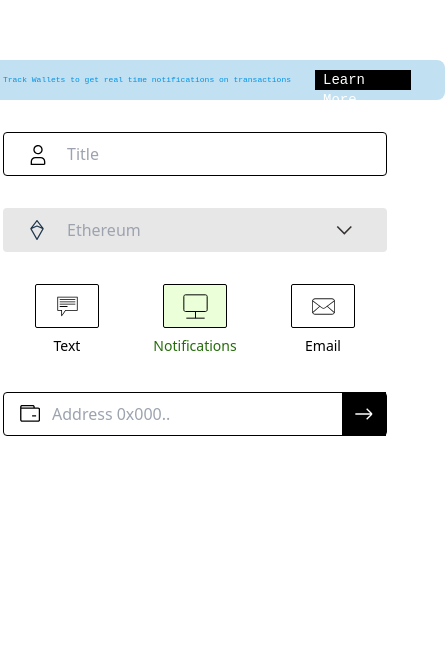
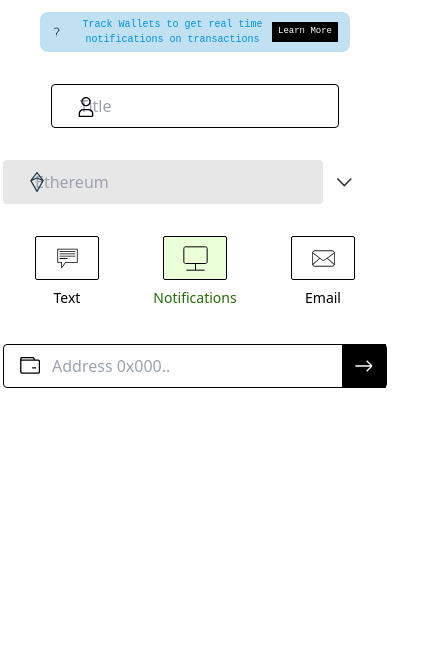
Before and after one commit to Aimun-Aziz/TokenMarketplace, a website built with Vite: page WalletTracking.html in a window 390 px wide. Shown: the part 144-792 px from the top of the page, 445 px wide, since content can reach past the window. Built offline with nearby package versions, Linux system fonts and the light colour scheme.

Commit message:
vertical bar on dashboard-phoneview

```diff
--- a/WalletTracking.html
+++ b/WalletTracking.html
@@ -79,37 +79,59 @@
             WALLET TRACKING
         </div>
 
-        <div class="bg-[#C1E1F3] rounded-lg min-[320px]:w-[500px] flex justify-center items-center font-pop mt-16 h-10">
+        <!-- <div class="bg-[#C1E1F3] rounded-lg min-[320px]:w-[426px] flex justify-center items-center font-pop mt-16 min-[320px]:h-9 md:h-10">
 
-            <div class="questionmark mx-4 flex items-center">
+            <div class="flex justify-between w-[100%]">
+            <div class="questionmark flex items-center">
                 <img class="w-4 h-3" src="/images/WalletTracking/_.svg" alt="">
             </div>
 
             <div class="text-[#0092E4]">
-                <p class="min-[320px]:text-[8px] md:text-sm">
+                <p class="min-[320px]:text-[9px] md:text-sm flex justify-center items-center">
                     Track Wallets to get real time notifications on transactions
                 </p>
             </div>
 
-            <div class="btn mx-6 flex items-center justify-center">
-                <span class="bg-black w-24 h-5 px-2 text-white text-sm">
+            <div class="btn ">
+                <span class="bg-black flex items-center justify-center min-[320px]:w-[78px] min-[320px]:h-5 md:w-24 md:h-5 text-white min-[320px]:text-[11px] md:text-sm">
                     Learn More
                 </span>
             </div>
         </div>
+        </div> -->
+
+         <div class="bg-[#C1E1F3] rounded-lg flex justify-start items-center min-[320px]:w-[310px] sm:w-[75%] md:w-[70%] lg:w-[50%] xl:w-[40%]  font-pop mt-4 h-10">
+
+            <div class="exclamationmark min-[320px]:mx-3 sm:mx-4 flex items-center">
+                <img class=" min-[320px]:w-4  min-[320px]:h-4 sm:w-5 sm:h-5" src="/images/WalletTracking/_.svg" alt="">
+            </div>
+
+            <div class="text-[#0092E4]">
+                <p class=" min-[320px]:text-[10px] sm:text-sm text-center">
+                    Track Wallets to get real time notifications on transactions
+                </p>
+            </div>
+
+            <div class="btn mr-3">
+                <span class="bg-black flex items-center justify-center min-[320px]:w-[66px] min-[320px]:h-5 md:w-24 md:h-5 text-white min-[320px]:text-[9px] md:text-sm">
+                    Learn More
+                </span>
+            </div>
+
+        </div>
 
         <div
-            class="border border-black border-solid rounded-[4px] flex w-96 h-11 mt-8 justify-center items-center relative">
+            class="border border-black border-solid rounded-[4px] flex min-[320px]:w-72 w-96 h-11 mt-8 justify-center items-center relative">
 
             <img class="w-5 h-5 absolute inset-0 mx-6 mt-3" src="/images/WalletTracking/person.svg" alt="">
 
-            <input class="w-64 " type="text" placeholder="Title" />
+            <input class=" md:w-64 " type="text" placeholder="Title" />
 
         </div>
 
         <div class="relative inline-block text-right">
             <div
-                class=" bg-[#E8E7E7] rounded-[4px] flex w-96 h-11 mt-8 justify-center items-center relative">
+                class=" bg-[#E8E7E7] rounded-[4px] flex min-[320px]:w-80 w-96 h-11 mt-8 justify-center items-center relative">
 
                 <img class="w-5 h-5 absolute inset-0 mx-6 mt-3" src="/images/WalletTracking/eth.svg" alt="">
 
@@ -149,7 +171,7 @@
             </div>
 
             <div
-                class="border border-black border-solid rounded-[4px]  w-96 h-11 mt-16 flex justify-center items-center relative ">
+                class="border border-black border-solid rounded-[4px] w-96 h-11 mt-16 flex justify-center items-center relative ">
 
                 <img class="w-5 h-5 absolute inset-0 mx-4 mt-3" src="/images/WalletTracking/address.svg" alt="">
 
--- a/index.html
+++ b/index.html
@@ -84,7 +84,7 @@
 
     <!-- ----Menu----- -->
 
-    <div class="menubar bg-[#D9D9D9] w-full min-[320px]:h-8 md:h-10 flex justify-start items-center">
+    <div class="menubar bg-[#D9D9D9] w-full min-[320px]:h-8 md:h-10 md:flex justify-start items-center">
         <div class="sm:w-[50%] flex items-center min-[320px]:w-[70%] min-[320px]:ml-[50px] md:ml-[90px] lg:ml-[109px] min-[320px]:text-xs lg:text-sm ">
 
             <div class="newpairs flex">
```
